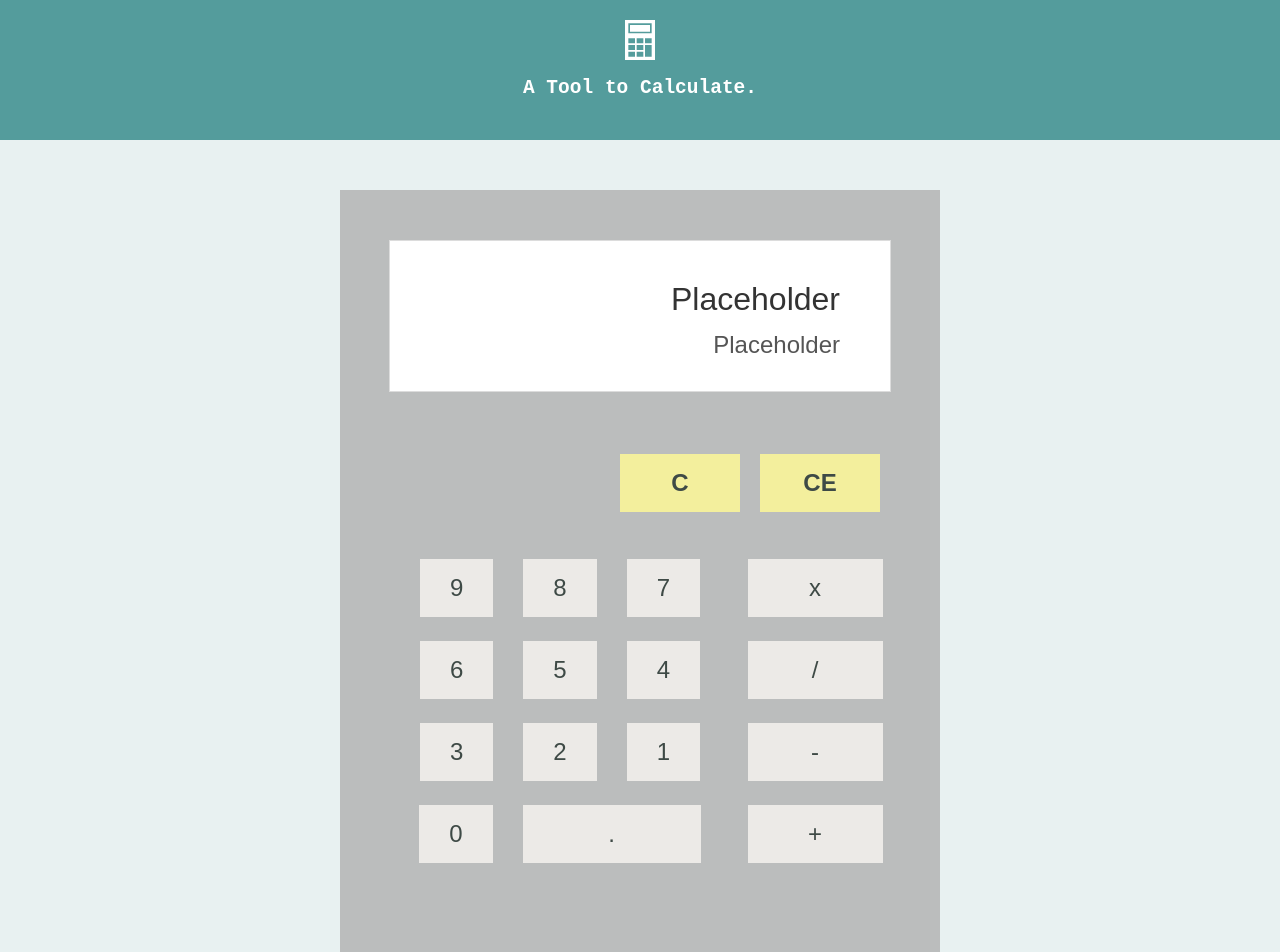
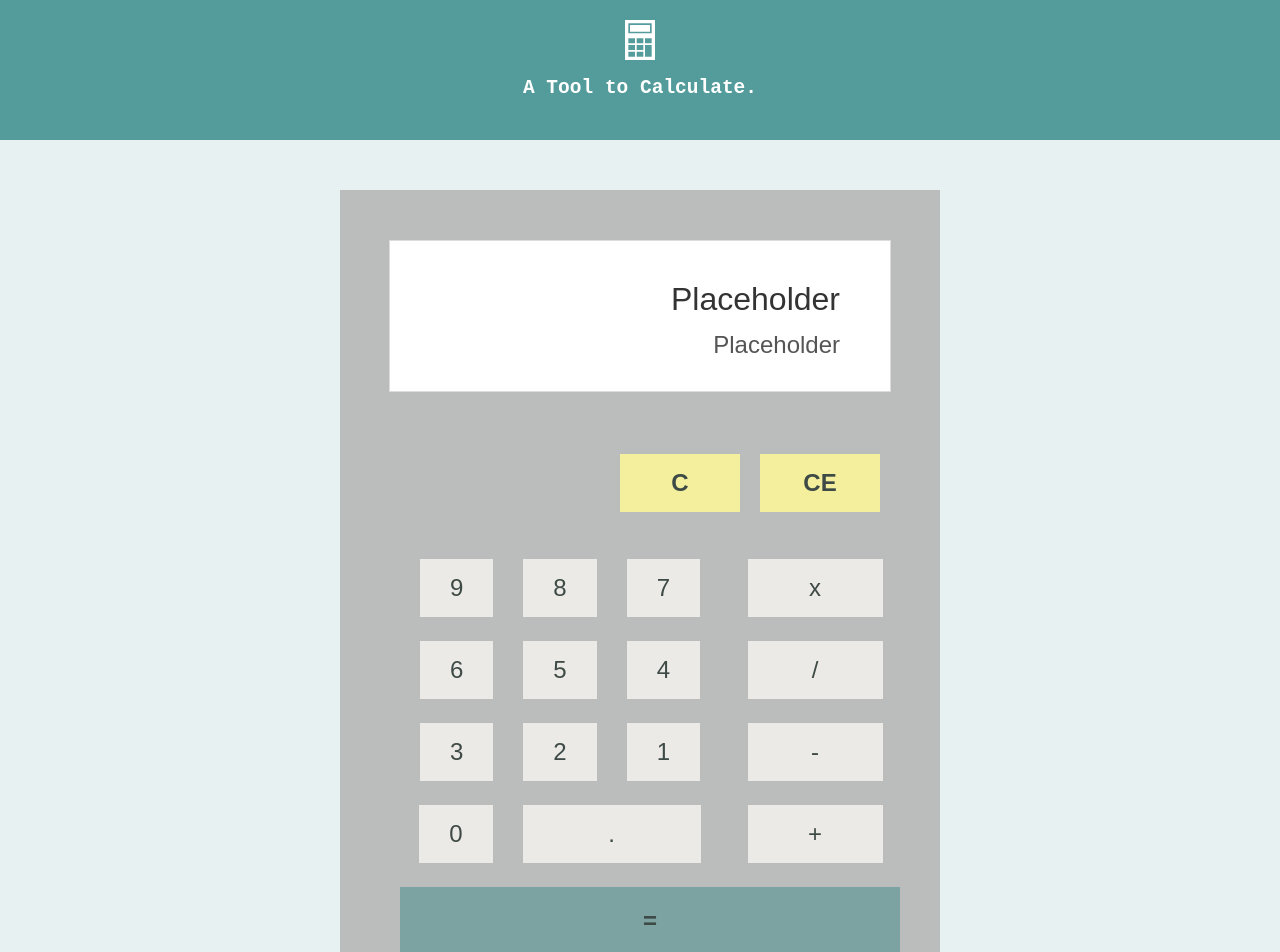
Before and after one commit to esmith4691/ReactCalculator, a React (Create React App) app: page / in a window 1280 px wide. Shown: the top 952 px of the page. Built offline with nearby package versions, Linux system fonts and the light colour scheme.

Commit message:
Draw submit buttons

```diff
--- a/src/KeyPad.css
+++ b/src/KeyPad.css
@@ -48,6 +48,22 @@
   font-weight: bold;
 }
 
+#TheKeyPad .SubmitButton{
+  padding: 20px;
+  width: 100%;
+  margin: 12px 10px;
+  background-color: #7ca2a2;
+  font-weight: bold;
+}
+
+#TheKeyPad .KeyPadButton.SubmitButton:hover{
+  background-color: #93cece;
+}
+
+#TheKeyPad .KeyPadButton.ResetPadButton:hover{
+  background-color: #e4de5f;
+}
+
 #TheKeyPad .KeyPadButton:hover{
   color: #3e4a46;
   background-color: #fbf9f7;
--- /dev/null
+++ b/src/SubmitKeyPad.js
@@ -0,0 +1,9 @@
+import React, { Component } from 'react';
+
+class SubmitKeyPad extends Component {
+  render() {
+    return <button className="KeyPadButton SubmitButton">=</button>;
+  }
+}
+
+export default SubmitKeyPad;
--- a/src/index.js
+++ b/src/index.js
@@ -6,6 +6,7 @@ import KeyPad from './KeyPad'
 import ResetKeyPad from './ResetKeyPad'
 import NumberKeyPad from './NumberKeyPad'
 import OperatorKeyPad from './OperatorKeyPad'
+import SubmitKeyPad from './SubmitKeyPad'
 import registerServiceWorker from './registerServiceWorker';
 
 ReactDOM.render(<App />, document.getElementById('root'));
@@ -13,4 +14,5 @@ ReactDOM.render(<KeyPad />, document.getElementById('TheKeyPad'));
 ReactDOM.render(<ResetKeyPad />, document.getElementById('TheResetPad'));
 ReactDOM.render(<NumberKeyPad />, document.getElementById('TheNumberPad'));
 ReactDOM.render(<OperatorKeyPad />, document.getElementById('TheOperatorPad'));
+ReactDOM.render(<SubmitKeyPad />, document.getElementById('TheSubmitPad'));
 registerServiceWorker();
```
